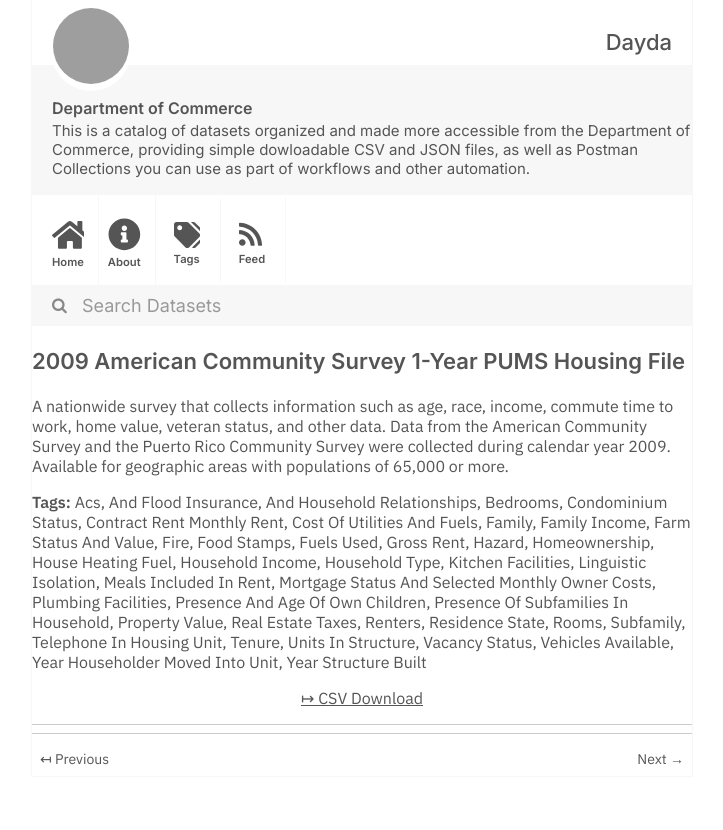
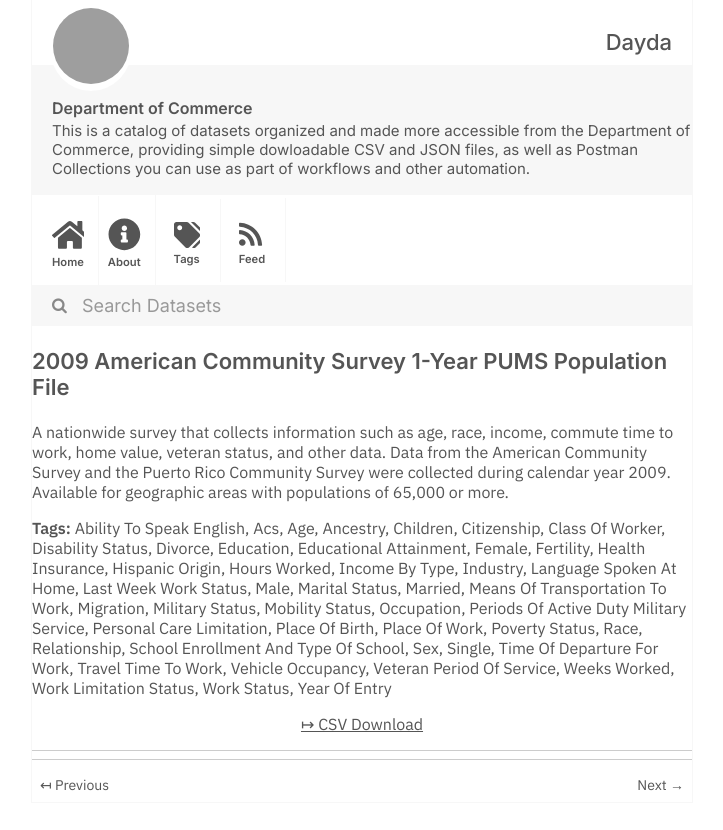
Before and after one commit to dayda-entities/department-of-commerce, a Jekyll site: the page built from _posts/2020-11-12-2009-american-community-survey.md, in a window 1280 px wide, cut to the strip 0-830 px from the top of the page. Shown: the whole strip, without its empty margins (278-1001 px from the left). Built offline with Jekyll 4.4.1, drawn with Linux system fonts in a browser that asks for light colours; grey boxes are pictures that could not be loaded.

Commit message:
Publish Data

```diff
--- a/_posts/2020-11-12-2009-american-community-survey.md
+++ b/_posts/2020-11-12-2009-american-community-survey.md
@@ -1,52 +1,60 @@
 ---
-title: 2009 American Community Survey 1-Year PUMS Housing File
-created: '2020-11-12T14:45:24.331715'
-modified: '2021-03-11T05:39:29.691277'
+title: 2009 American Community Survey 1-Year PUMS Population File
+created: '2020-11-12T14:45:24.711280'
+modified: '2021-03-11T05:39:39.332465'
 state: active
 type: dataset
 tags:
+  - Ability To Speak English
   - Acs
-  - And Flood Insurance
-  - And Household Relationships
-  - Bedrooms
-  - Condominium Status
-  - Contract Rent Monthly Rent
-  - Cost Of Utilities And Fuels
-  - Family
-  - Family Income
-  - Farm Status And Value
-  - Fire
-  - Food Stamps
-  - Fuels Used
-  - Gross Rent
-  - Hazard
-  - Homeownership
-  - House Heating Fuel
-  - Household Income
-  - Household Type
-  - Kitchen Facilities
-  - Linguistic Isolation
-  - Meals Included In Rent
-  - Mortgage Status And Selected Monthly Owner Costs
-  - Plumbing Facilities
-  - Presence And Age Of Own Children
-  - Presence Of Subfamilies In Household
-  - Property Value
-  - Real Estate Taxes
-  - Renters
-  - Residence State
-  - Rooms
-  - Subfamily
-  - Telephone In Housing Unit
-  - Tenure
-  - Units In Structure
-  - Vacancy Status
-  - Vehicles Available
-  - Year Householder Moved Into Unit
-  - Year Structure Built
+  - Age
+  - Ancestry
+  - Children
+  - Citizenship
+  - Class Of Worker
+  - Disability Status
+  - Divorce
+  - Education
+  - Educational Attainment
+  - Female
+  - Fertility
+  - Health Insurance
+  - Hispanic Origin
+  - Hours Worked
+  - Income By Type
+  - Industry
+  - Language Spoken At Home
+  - Last Week Work Status
+  - Male
+  - Marital Status
+  - Married
+  - Means Of Transportation To Work
+  - Migration
+  - Military Status
+  - Mobility Status
+  - Occupation
+  - Periods Of Active Duty Military Service
+  - Personal Care Limitation
+  - Place Of Birth
+  - Place Of Work
+  - Poverty Status
+  - Race
+  - Relationship
+  - School Enrollment And Type Of School
+  - Sex
+  - Single
+  - Time Of Departure For Work
+  - Travel Time To Work
+  - Vehicle Occupancy
+  - Veteran Period Of Service
+  - Weeks Worked
+  - Work Limitation Status
+  - Work Status
+  - Year Of Entry
 groups:
   - Energy
-csv_url: 'http://www2.census.gov/acs2009_1yr/pums/csv_hus.zip'
+  - Older Adults Health Data Collection
+csv_url: 'http://www2.census.gov/acs2009_1yr/pums/csv_pus.zip'
 json_url: ''
 layout: post
 
```
